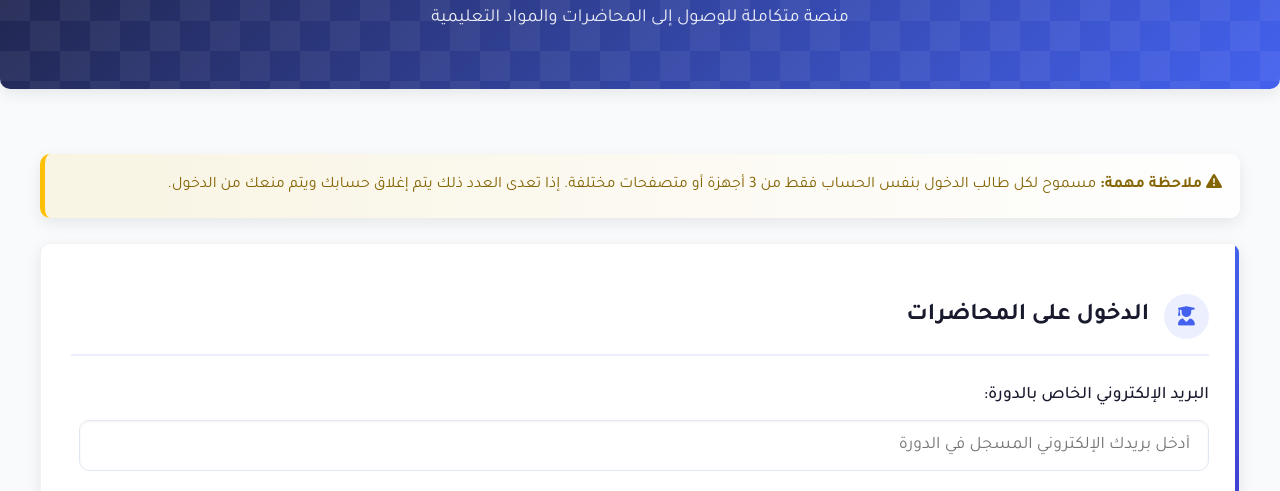
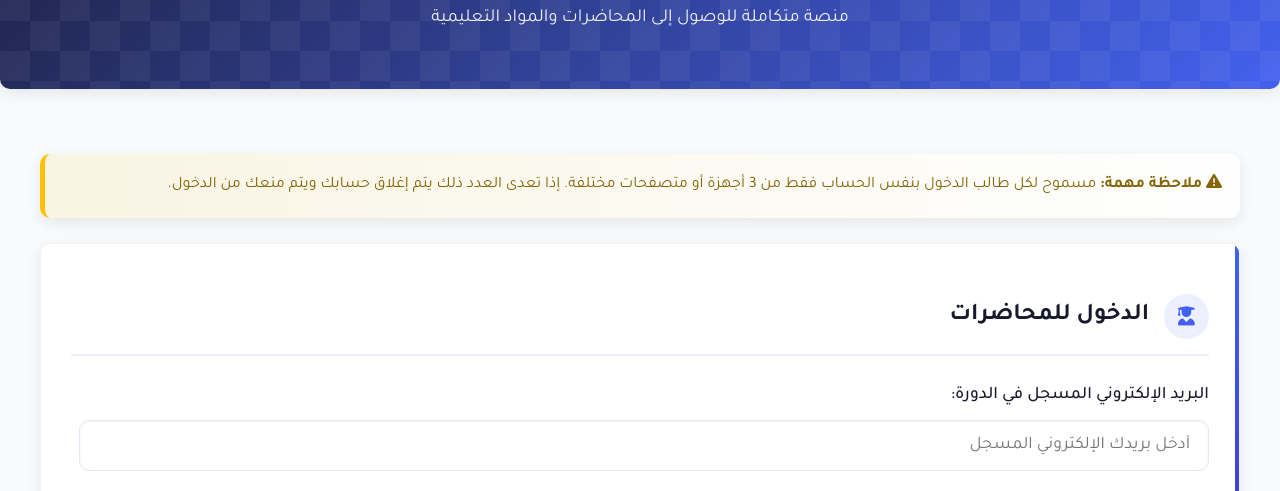
Before and after one commit to saadabushendihot/shefa2025, a plain HTML site: page index.html in a window 1280 px wide. Shown: the part 309-800 px from the top of the page. Drawn offline with Linux system fonts and the light colour scheme; a script that the page names is missing.

Commit message:
Update index.html

```diff
--- a/index.html
+++ b/index.html
@@ -20,14 +20,15 @@
 
   <div class="container">
     <div class="alert alert-warning">
-      <strong><i class="fas fa-exclamation-triangle"></i> ملاحظة مهمة:</strong> مسموح لكل طالب الدخول بنفس الحساب فقط من 3 أجهزة أو متصفحات مختلفة. إذا تعدى العدد ذلك يتم إغلاق حسابك ويتم منعك من الدخول.
+      <strong><i class="fas fa-exclamation-triangle"></i> ملاحظة مهمة:</strong>
+      مسموح لكل طالب الدخول بنفس الحساب فقط من 3 أجهزة أو متصفحات مختلفة. إذا تعدى العدد ذلك يتم إغلاق حسابك ويتم منعك من الدخول.
     </div>
 
     <div class="card">
-      <h2 class="card-title"><i class="fas fa-user-graduate"></i> الدخول على المحاضرات</h2>
+      <h2 class="card-title"><i class="fas fa-user-graduate"></i> الدخول للمحاضرات</h2>
       <div class="form-group">
-        <label for="emailInput" class="form-label">البريد الإلكتروني الخاص بالدورة:</label>
-        <input type="email" id="emailInput" class="form-control" placeholder="أدخل بريدك الإلكتروني المسجل في الدورة" required>
+        <label for="emailInput" class="form-label">البريد الإلكتروني المسجل في الدورة:</label>
+        <input type="email" id="emailInput" class="form-control" placeholder="أدخل بريدك الإلكتروني المسجل" required>
       </div>
       <button onclick="loadLecturesDirect()" id="loadLecturesBtn" class="btn btn-primary">
         <i class="fas fa-book-open"></i> عرض المحاضرات
@@ -123,7 +124,7 @@
   <script src="js/dataService.js"></script>
   <script src="js/app.js"></script>
   <script>
-    // دالة جديدة لتحميل المحاضرات مباشرة بناءً على البريد المدخل فقط
+    // دالة بسيطة لجلب المحاضرات بالبريد المدخل فقط
     function loadLecturesDirect() {
       const email = document.getElementById('emailInput').value.trim();
       if (!email) {
@@ -131,7 +132,7 @@
           '<div class="alert alert-danger"><i class="fas fa-exclamation-circle"></i> يرجى إدخال البريد الإلكتروني</div>';
         return;
       }
-      // استدعاء الدالة الأصلية مع الايميل فقط (بدون الاعتماد على مستخدم محفوظ أو متصفح)
+      // استدعاء الدالة من app.js وإرسال البريد المدخل فقط
       loadLectures(email);
     }
   </script>
```
